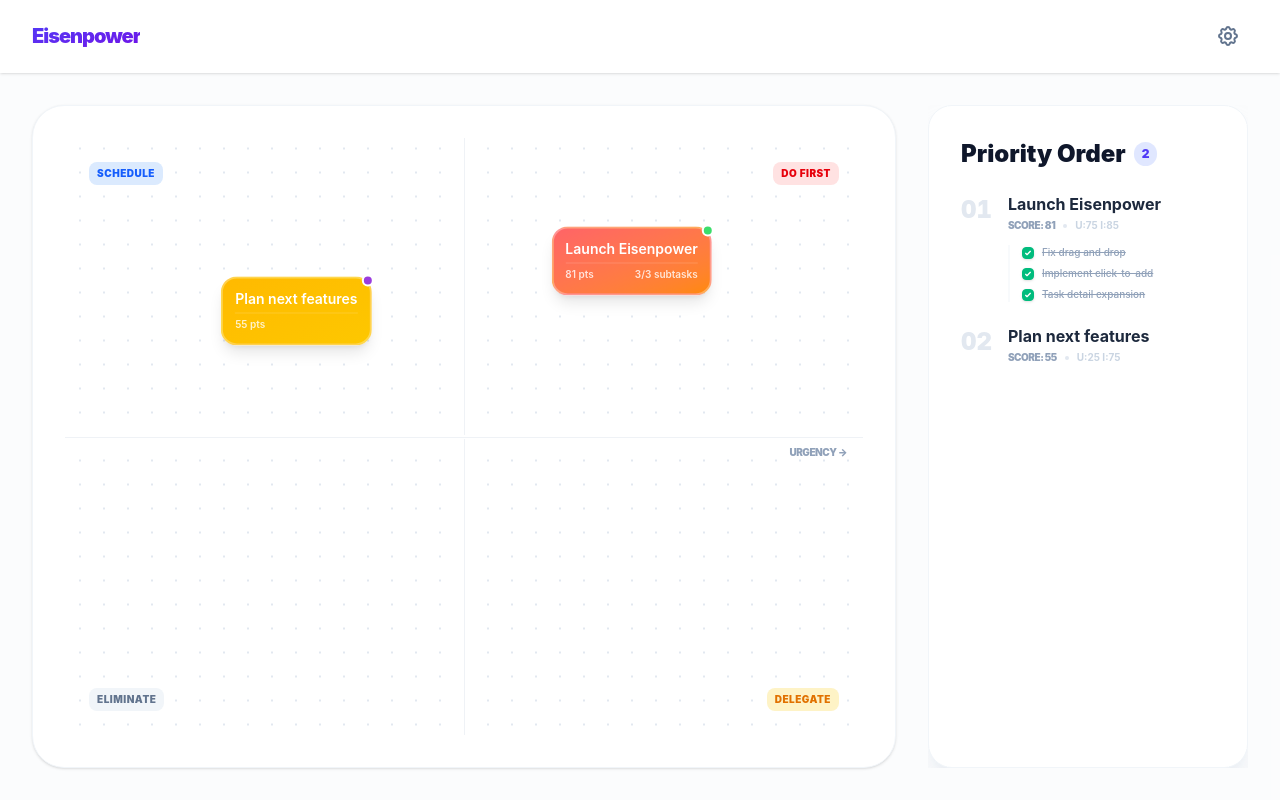
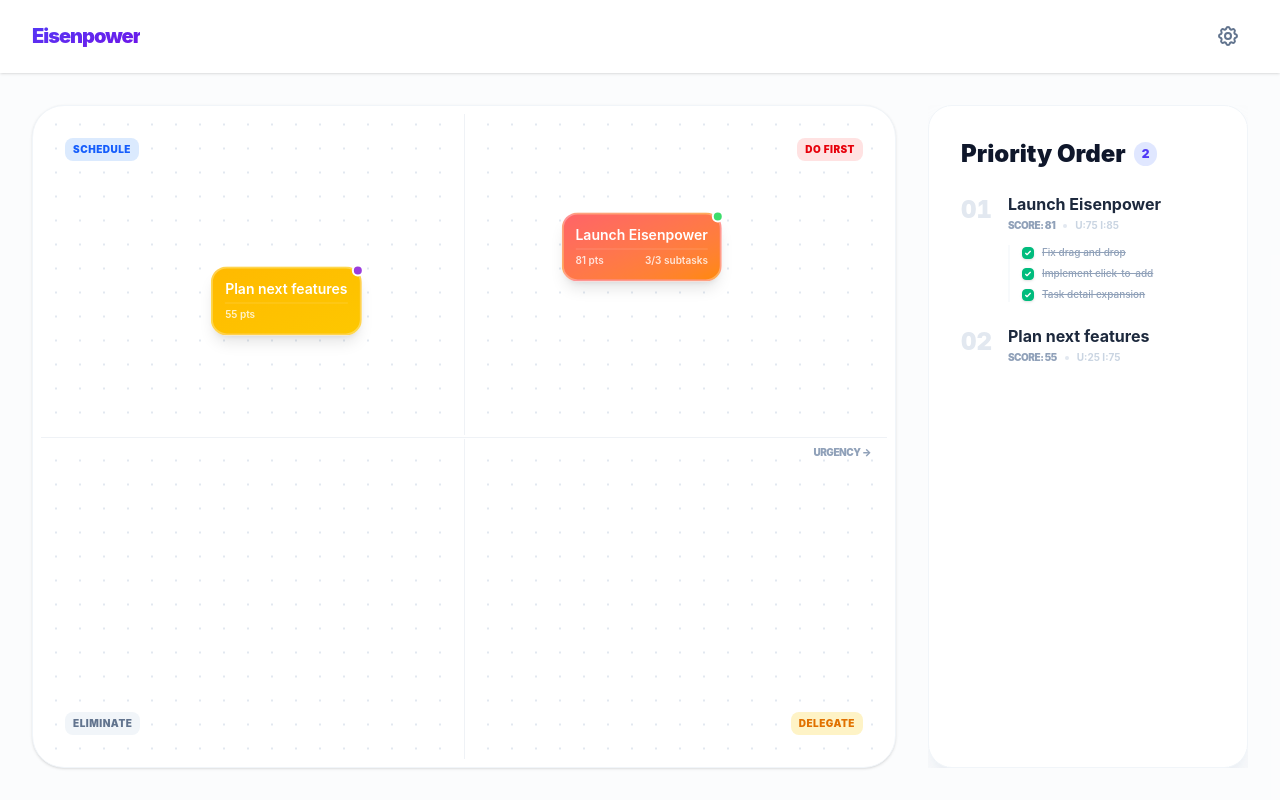
Before and after one commit to diypma/eisenpower, a React (Vite) app: page / in a window 1280 px wide. Built offline with nearby package versions, Linux system fonts and the light colour scheme.

Commit message:
Reduce grid container padding to maximize usable space

```diff
--- a/src/App.jsx
+++ b/src/App.jsx
@@ -231,8 +231,8 @@ function App() {
       <main className="flex-1 flex flex-col md:flex-row gap-4 md:gap-8 p-4 md:p-8 bg-slate-50/50 dark:bg-slate-950 transition-colors pb-24 md:pb-8 overflow-hidden">
 
         {/* Eisenhower Matrix Grid */}
-        <div className={`flex-1 bg-white dark:bg-slate-900 rounded-2xl md:rounded-[32px] border border-slate-100 dark:border-slate-800 shadow-sm relative p-0 md:p-8 md:pr-20 z-0 transition-colors overflow-hidden ${activeTab === 'matrix' ? 'block' : 'hidden md:block'}`}>
-          <div className="absolute inset-0 md:inset-8" ref={graphContainerRef}>
+        <div className={`flex-1 bg-white dark:bg-slate-900 rounded-2xl md:rounded-[32px] border border-slate-100 dark:border-slate-800 shadow-sm relative p-0 md:p-2 z-0 transition-colors overflow-hidden ${activeTab === 'matrix' ? 'block' : 'hidden md:block'}`}>
+          <div className="absolute inset-0 md:inset-2" ref={graphContainerRef}>
             <GraphPaper
               onAddTask={handleOpenModal}
               onDrop={handleSubtaskDrop}
```
